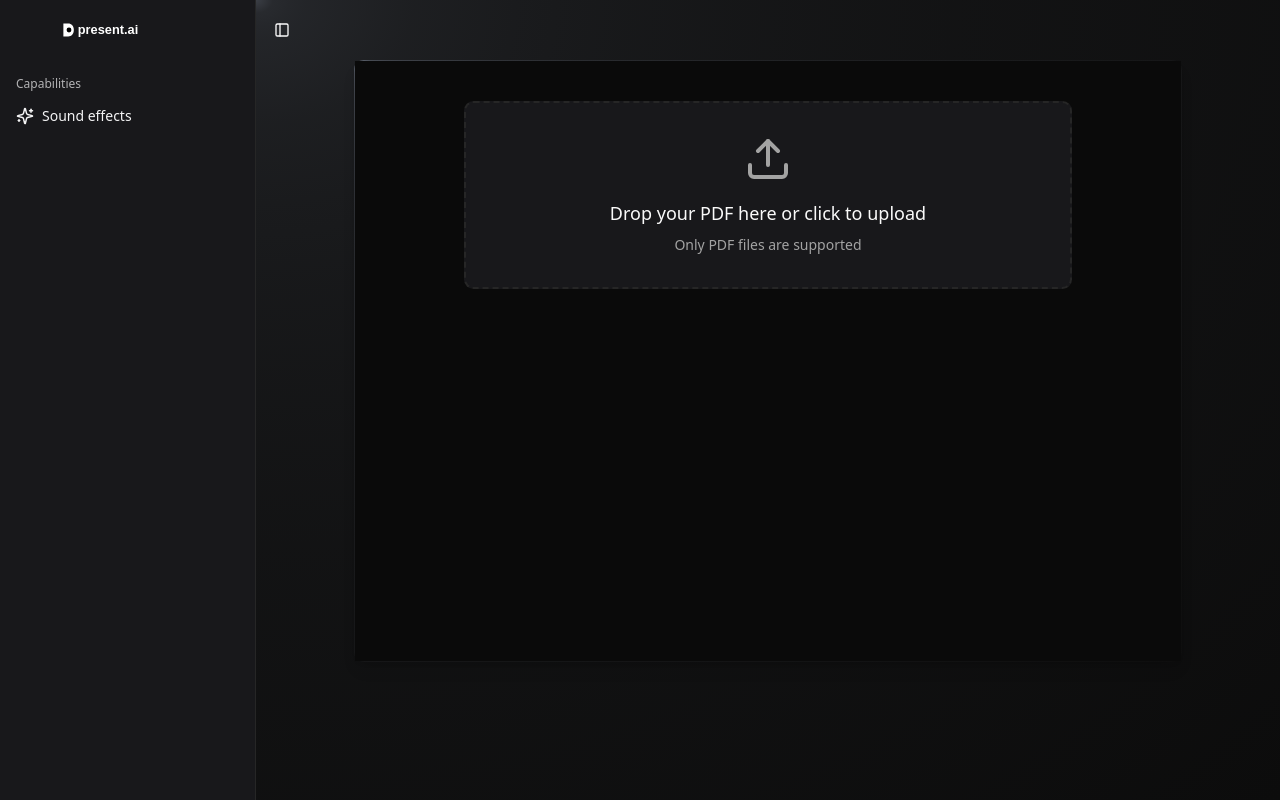
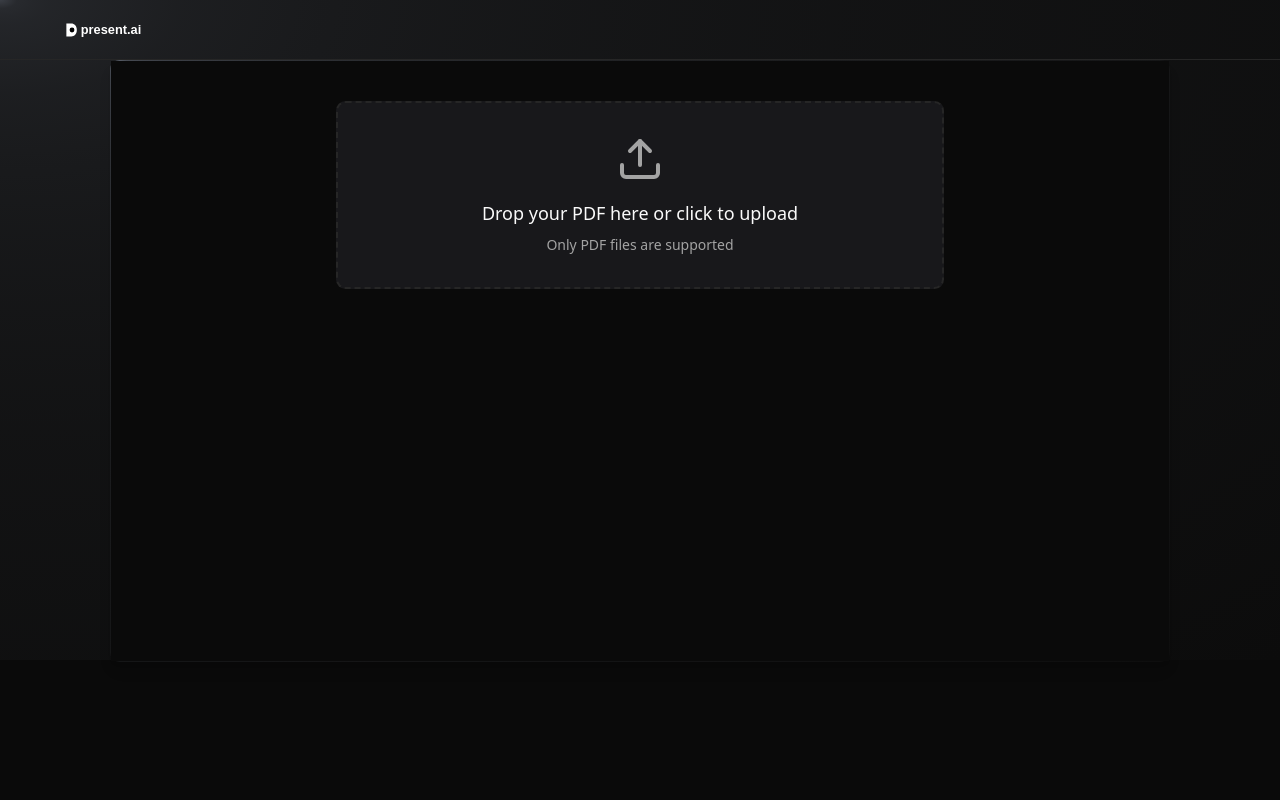
Before and after one commit to liezl200/frontend-present-ai, a Next.js app: page / in a window 1280 px wide. Built offline with nearby package versions, Linux system fonts and the light colour scheme; no server answers.

Commit message:
remove sidebar

```diff
--- a/app/layout.tsx
+++ b/app/layout.tsx
@@ -1,13 +1,11 @@
 import type { Metadata } from 'next';
-
 import { getApiKey } from '@/app/actions';
-import { AppSidebar } from '@/components/app-sidebar';
-// import { Byline } from '@/components/by-line';
+import { PresentableLogo } from '@/components/logo';
 import { KeyProvider } from '@/components/key-provider';
 import { ThemeProvider } from '@/components/theme-provider';
 import { Card } from '@/components/ui/card';
-import { SidebarInset, SidebarProvider, SidebarTrigger } from '@/components/ui/sidebar';
 import { Toaster } from '@/components/ui/sonner';
+import Link from 'next/link';
 
 import './globals.css';
 
@@ -43,11 +41,11 @@ export default async function RootLayout({ children }: { children: React.ReactNo
           disableTransitionOnChange
         >
           <KeyProvider apiKey={apiKey}>
-            <SidebarProvider>
-              <AppSidebar />
-              <SidebarInset className="background-gradient">
-                <header className="relative flex h-[60px] shrink-0 items-center justify-center">
-                  <SidebarTrigger className="absolute left-3" />
+            <div className="background-gradient">
+              <header className="relative flex h-[60px] shrink-0 items-center px-6 border-b border-border">
+                <Link href="/" className="flex items-center">
+                  <PresentableLogo className="dark:text-white" height={16} />
+                </Link>
               </header>
               <div className="px-4">
                 <div className="mx-auto w-9/10 h-[75vh] space-y-3 px-2 lg:px-8">
@@ -56,8 +54,7 @@ export default async function RootLayout({ children }: { children: React.ReactNo
                   </Card>
                 </div>
               </div>
-              </SidebarInset>
-            </SidebarProvider>
+            </div>
           </KeyProvider>
           <Toaster />
         </ThemeProvider>
```
Lines whose indentation alone changed are shown as unchanged.
